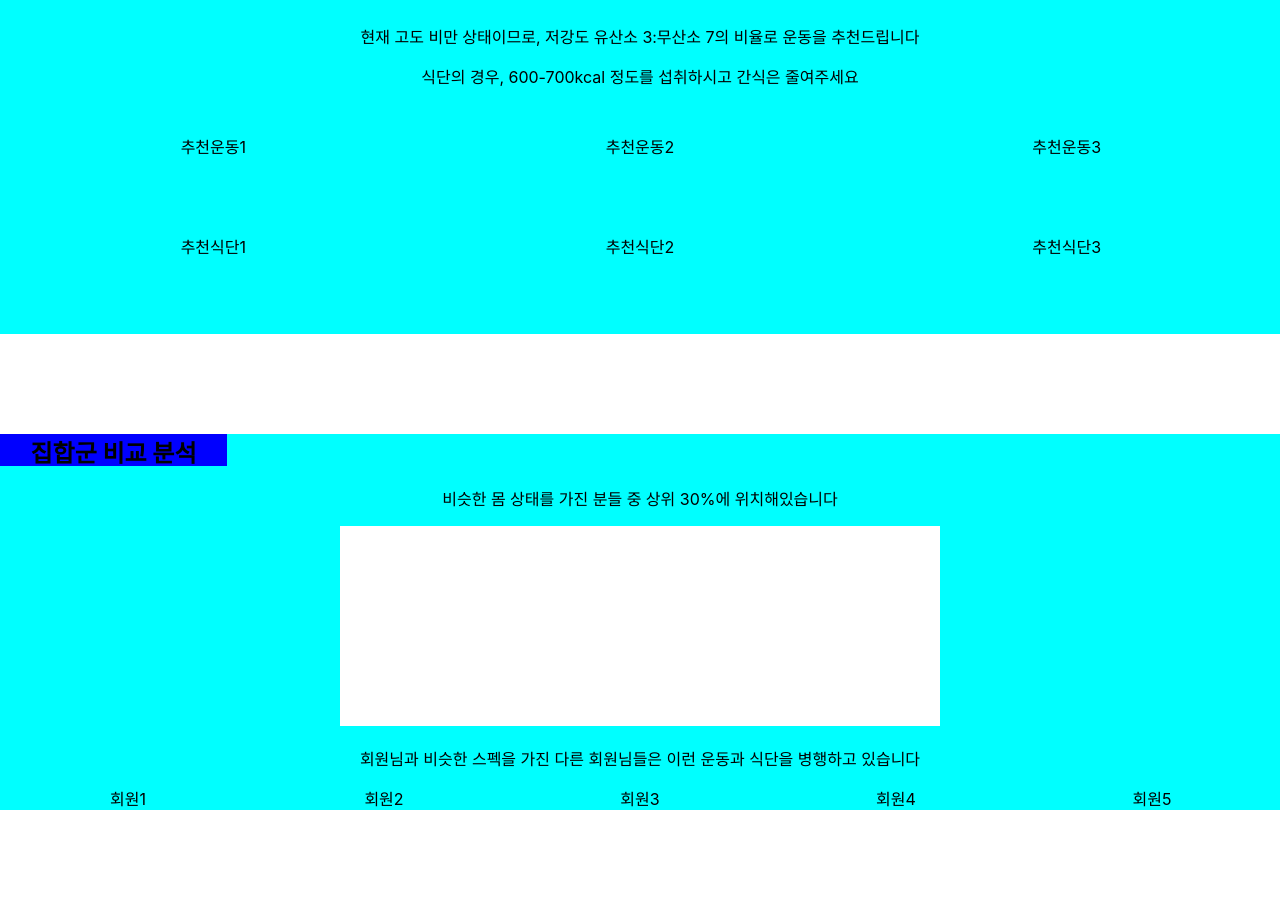
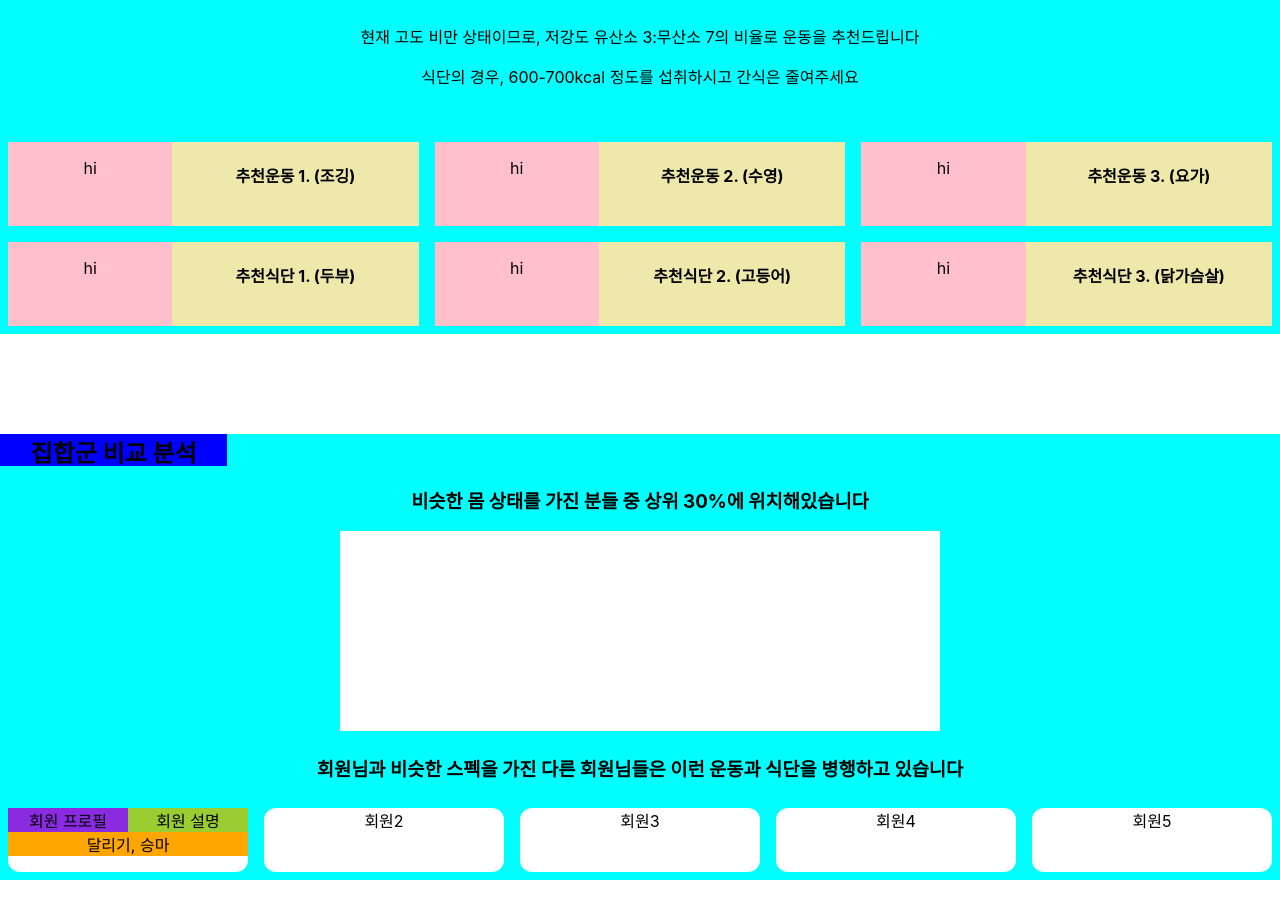
Before and after one commit to miinseo324/healthcare, a React (Create React App) app: page /pages/solution in a window 1280 px wide. Shown: the part 620-1538 px from the top of the page. Built offline with nearby package versions, Linux system fonts and the light colour scheme.

Commit message:
block add2

```diff
--- a/src/pages/Solution.css
+++ b/src/pages/Solution.css
@@ -32,12 +32,32 @@
     grid-template-columns: repeat(3, 1fr);
 }
 
+.item {
+    background-color: white;
+    margin: 8px;
+    border-radius: 12px;
+}
+
 .detail {
     text-align: center;
     padding-top: 20px;
     padding-bottom: 30px;
 }
 
+.pic {
+    background-color: pink;
+    width: 40%;
+    height: 100%;
+    float: left;
+}
+
+.text {
+    background-color: palegoldenrod;
+    width: 60%;
+    height: 100%;
+    float: right;
+}
+
 .container2 {
     display: grid;
     grid-template-columns: repeat(5, 1fr);
--- a/src/pages/Solution.js
+++ b/src/pages/Solution.js
@@ -51,12 +51,54 @@ function Recom() {
                     <p className="diet">식단의 경우, 600-700kcal 정도를 섭취하시고 간식은 줄여주세요</p>
                 </div>
                 <div className="container">
-                    <div className="item">추천운동1</div>
-                    <div className="item">추천운동2</div>
-                    <div className="item">추천운동3</div>
-                    <div className="item">추천식단1</div>
-                    <div className="item">추천식단2</div>
-                    <div className="item">추천식단3</div>
+                    <div className="item">
+                        <div className="pic">
+                            <p>hi</p>
+                        </div>
+                        <div className="text">
+                            <h4>추천운동 1. (조깅)</h4>
+                        </div>
+                    </div>
+                    <div className="item">
+                        <div className="pic">
+                            <p>hi</p>
+                        </div>
+                        <div className="text">
+                            <h4>추천운동 2. (수영)</h4>
+                        </div>
+                    </div>
+                    <div className="item">
+                        <div className="pic">
+                            <p>hi</p>
+                        </div>
+                        <div className="text">
+                            <h4>추천운동 3. (요가)</h4>
+                        </div>
+                    </div>
+                    <div className="item">
+                        <div className="pic">
+                            <p>hi</p>
+                        </div>
+                        <div className="text">
+                            <h4>추천식단 1. (두부)</h4>
+                        </div>
+                    </div>
+                    <div className="item">
+                        <div className="pic">
+                            <p>hi</p>
+                        </div>
+                        <div className="text">
+                            <h4>추천식단 2. (고등어)</h4>
+                        </div>
+                    </div>
+                    <div className="item">
+                        <div className="pic">
+                            <p>hi</p>
+                        </div>
+                        <div className="text">
+                            <h4>추천식단 3. (닭가슴살)</h4>
+                        </div>
+                    </div>
                 </div>
             </div>
         </div>
@@ -74,16 +116,24 @@ function Comp() {
 
             <div className="bodyChart">
                 <div className="bodyText">
-                    <p>비슷한 몸 상태를 가진 분들 중 상위 30%에 위치해있습니다</p>
+                    <h3>비슷한 몸 상태를 가진 분들 중 상위 30%에 위치해있습니다</h3>
                 </div>
 
                 <div className="bodyGraph" style={{width: "600px", height: "200px", backgroundColor: "white", display: "inline-block"}}></div>
             </div>
 
             <div className="otherRecom">
-                <p>회원님과 비슷한 스펙을 가진 다른 회원님들은 이런 운동과 식단을 병행하고 있습니다</p>
+                <h3>회원님과 비슷한 스펙을 가진 다른 회원님들은 이런 운동과 식단을 병행하고 있습니다</h3>
                 <div className="container2">
-                    <div className="item">회원1</div>
+                    <div className="item">
+                        <div className="customer">
+                            <div style={{width: "50%", float: "left", backgroundColor: "blueviolet"}}>회원 프로필</div>
+                            <div style={{width: "50%", float: "right", backgroundColor: "yellowgreen"}}>회원 설명</div>
+                        </div>
+                        <div className="activity" style={{backgroundColor: "orange"}}>
+                            <p>달리기, 승마</p>
+                        </div>
+                    </div>
                     <div className="item">회원2</div>
                     <div className="item">회원3</div>
                     <div className="item">회원4</div>
```
